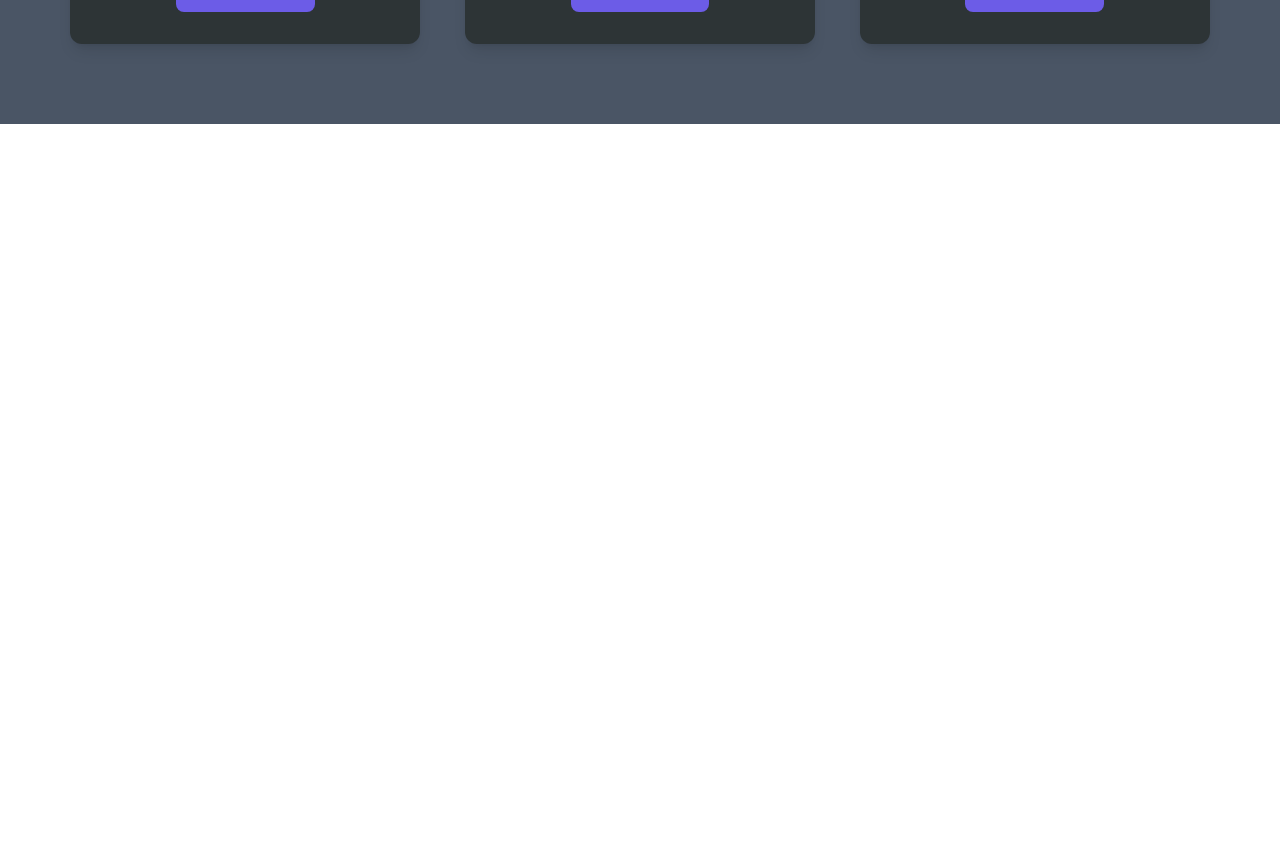
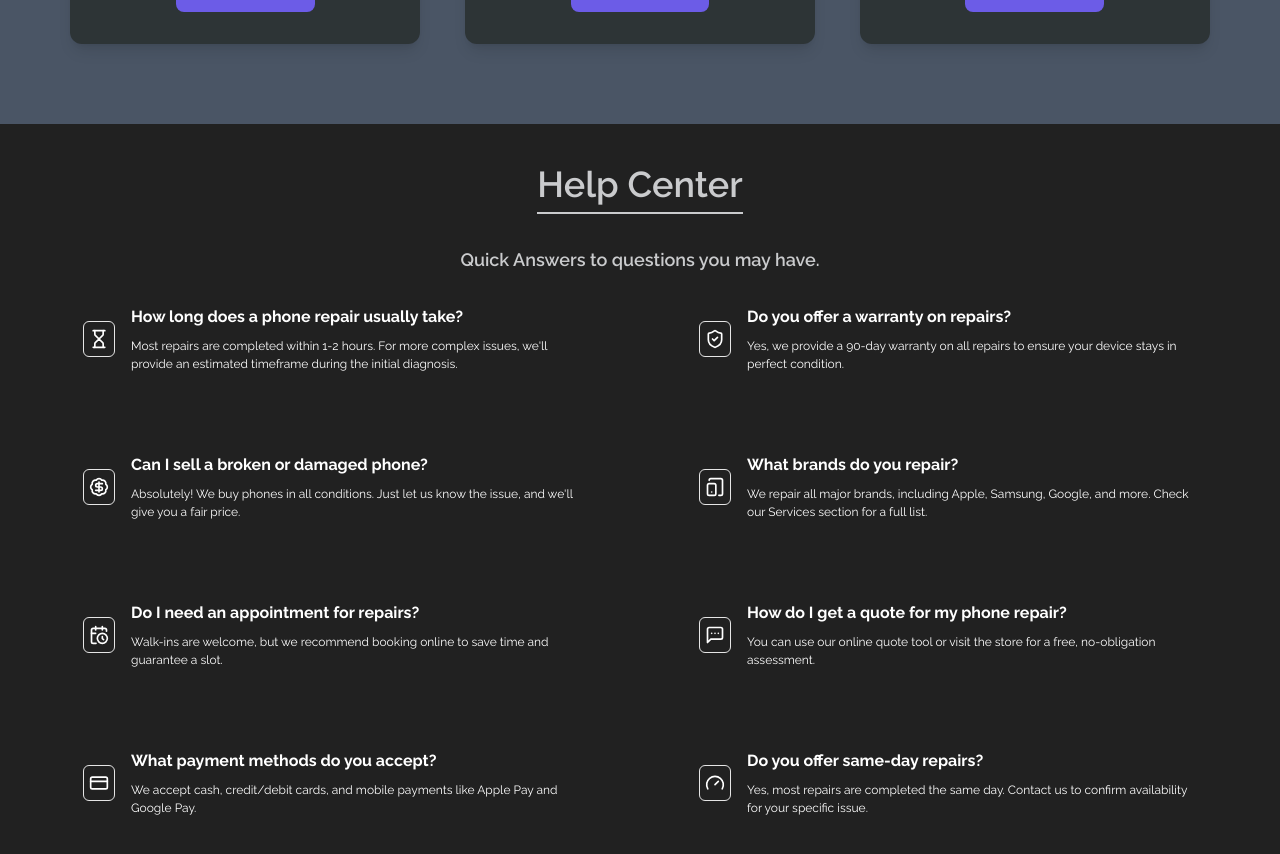
Before and after one commit to Eyup-16/Samobile, a React (Vite) app: page / in a window 1280 px wide. Shown: the part 1200-2054 px from the top of the page. Before the commit the page ends 1324 px from the top, so only its background shows below. Built offline with nearby package versions, Linux system fonts and the light colour scheme.

Commit message:
Update App.jsx

```diff
--- a/src/App.jsx
+++ b/src/App.jsx
@@ -2,6 +2,9 @@ import { useState } from 'react'
 import NavBar from './Components/NavBar';
 import ShowCase from './Components/ShowCase';
 import Services from './Components/Services';
+import HelpCenter from './Components/HelpCenter';
+import Contact from './Components/Contact';
+import About from './Components/About';
 function App() {
 
   return (
@@ -9,6 +12,9 @@ function App() {
      <NavBar/>
      <ShowCase/>
     <Services/>
+    <HelpCenter />
+    <Contact/>
+    <About/>
     </main>
   )
 }
```
